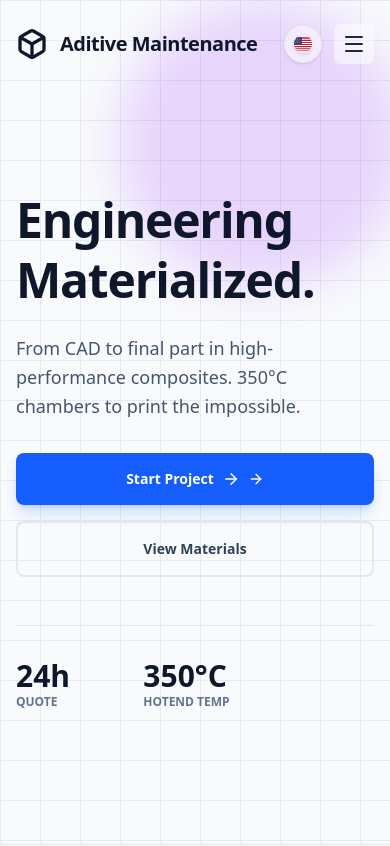
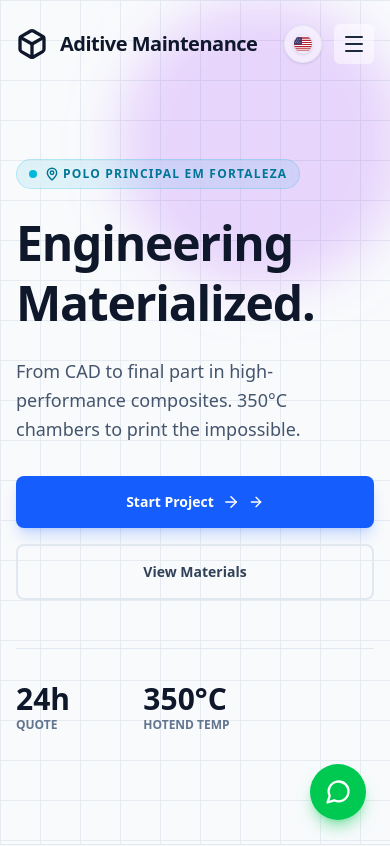
Before and after one commit to Carloshuanbrito/site-wanessa, a React (Vite) app: page / in a window 390 px wide. Shown: the top 846 px of the page. Built offline with nearby package versions, Linux system fonts and the light colour scheme.

Commit message:
melhorias

```diff
--- a/App.tsx
+++ b/App.tsx
@@ -8,6 +8,7 @@ import ProcessTimeline from './components/ProcessTimeline'; // <--- NOVO
 import TechSpecs from './components/TechSpecs';
 import CTA from './components/CTA';
 import Footer from './components/Footer';
+import FloatingWhatsApp from './components/FloatingWhatsApp';
 import './index.css';
 
 function App() {
@@ -24,6 +25,7 @@ function App() {
         <CTA />
       </main>
       <Footer />
+      <FloatingWhatsApp />
     </div>
   );
 }
--- a/components/CTA.tsx
+++ b/components/CTA.tsx
@@ -45,7 +45,7 @@ const CTA: React.FC = () => {
                 </span>
               </Button>
 
-              <a href="https://wa.me/5511999999999" target="_blank" rel="noopener noreferrer" className="w-full sm:w-auto flex items-center justify-center gap-2 px-8 py-4 rounded-xl text-white font-medium hover:bg-white/10 transition-colors border border-white/10 backdrop-blur-sm">
+              <a href="https://wa.me/5585997629938" target="_blank" rel="noopener noreferrer" className="w-full sm:w-auto flex items-center justify-center gap-2 px-8 py-4 rounded-xl text-white font-medium hover:bg-green-600 transition-colors border border-green-500/50 backdrop-blur-sm bg-green-500/20">
                 <MessageSquare size={20} />
                 WhatsApp
               </a>
@@ -56,6 +56,25 @@ const CTA: React.FC = () => {
             </p>
           </div>
         </motion.div>
+
+        {/* Google Maps Embed */}
+        <motion.div
+           initial={{ opacity: 0, y: 30 }}
+           whileInView={{ opacity: 1, y: 0 }}
+           transition={{ duration: 0.5, delay: 0.2 }}
+           className="mt-12 rounded-3xl overflow-hidden shadow-xl border border-slate-200 h-80 relative"
+        >
+          <iframe
+            src="https://www.google.com/maps/embed?pb=!1m18!1m12!1m3!1d127755.99!2d-38.5434!3d-3.7172!2m3!1f0!2f0!3f0!3m2!1i1024!2i768!4f13.1!3m3!1m2!1s0x7c74899a069be4d%3A0x790caf2f9f7b5d2f!2sFortaleza%2C%20CE!5e0!3m2!1spt-BR!2sbr!4v1"
+            width="100%"
+            height="400"
+            style={{ border: 0, borderRadius: '12px' }}
+            allowFullScreen={true}
+            loading="lazy"
+            referrerPolicy="no-referrer-when-downgrade"
+            title="Localização em Fortaleza"
+          ></iframe>
+        </motion.div>
       </div>
     </section>
   );
--- /dev/null
+++ b/components/FloatingWhatsApp.tsx
@@ -0,0 +1,37 @@
+import React from 'react';
+import { motion } from 'framer-motion';
+
+const FloatingWhatsApp: React.FC = () => {
+    return (
+        <motion.a
+            href="https://wa.me/5585997629938"
+            target="_blank"
+            rel="noopener noreferrer"
+            initial={{ scale: 0, opacity: 0 }}
+            animate={{ scale: 1, opacity: 1 }}
+            transition={{ type: "spring", stiffness: 260, damping: 20, delay: 1 }}
+            className="fixed bottom-6 right-6 z-50 flex items-center justify-center w-14 h-14 bg-green-500 text-white rounded-full shadow-lg shadow-green-500/40 hover:bg-green-600 hover:scale-110 transition-all duration-300"
+            aria-label="Fale conosco no WhatsApp"
+        >
+            <svg
+                xmlns="http://www.w3.org/2000/svg"
+                width="28"
+                height="28"
+                viewBox="0 0 24 24"
+                fill="none"
+                stroke="currentColor"
+                strokeWidth="2"
+                strokeLinecap="round"
+                strokeLinejoin="round"
+                className="lucide lucide-message-circle"
+            >
+                <path d="m3 21 1.9-5.7a8.5 8.5 0 1 1 3.8 3.8z" />
+            </svg>
+
+            {/* Ping animation behind the icon */}
+            <span className="absolute -z-10 w-full h-full rounded-full bg-green-400 opacity-40 animate-ping"></span>
+        </motion.a>
+    );
+};
+
+export default FloatingWhatsApp;
--- a/components/Footer.tsx
+++ b/components/Footer.tsx
@@ -61,16 +61,18 @@ const Footer: React.FC = () => {
                 contato@aditivemaintenance.com.br
               </li>
               <li className="flex items-center group cursor-pointer">
-                <div className="p-2 bg-white border border-slate-200 rounded-lg mr-3 group-hover:border-brand-300 transition-colors">
-                  <Phone className="w-4 h-4 text-brand-600" />
-                </div>
-                +55 11 99999-9999
+                <a href="https://wa.me/5585997629938" target="_blank" rel="noopener noreferrer" className="flex items-center w-full">
+                  <div className="p-2 bg-white border border-slate-200 rounded-lg mr-3 group-hover:border-green-500 transition-colors">
+                    <Phone className="w-4 h-4 text-green-500" />
+                  </div>
+                  (85) 99762-9938
+                </a>
               </li>
               <li className="flex items-center">
                 <div className="p-2 bg-white border border-slate-200 rounded-lg mr-3">
                   <MapPin className="w-4 h-4 text-brand-600" />
                 </div>
-                São Paulo, SP - Brasil
+                Fortaleza, CE - Brasil
               </li>
             </ul>
           </div>
--- a/components/Hero.tsx
+++ b/components/Hero.tsx
@@ -32,12 +32,20 @@ const Hero: React.FC = () => {
           transition={{ duration: 0.8, ease: "easeOut" }}
           className="max-w-2xl"
         >
-          {/* Badge */}
+          {/* Badge de Localização / Polo */}
           <motion.div
-            initial={{ scale: 0 }} animate={{ scale: 1 }} transition={{ delay: 0.5 }}>
-            <span className="flex h-2 w-2 relative mr-2">
-              <span className="animate-ping absolute inline-flex h-full w-full rounded-full bg-brand-400 opacity-75"></span>
-              <span className="relative inline-flex rounded-full h-2 w-2 bg-brand-500"></span>
+            initial={{ opacity: 0, y: 10 }}
+            animate={{ opacity: 1, y: 0 }}
+            transition={{ delay: 0.6 }}
+            className="inline-flex items-center gap-2 px-3 py-1.5 mb-6 rounded-full bg-cyan-500/10 border border-cyan-500/20 backdrop-blur-sm"
+          >
+            <div className="flex h-2 w-2 relative">
+              <span className="animate-ping absolute inline-flex h-full w-full rounded-full bg-cyan-400 opacity-75"></span>
+              <span className="relative inline-flex rounded-full h-2 w-2 bg-cyan-500"></span>
+            </div>
+            <span className="text-cyan-700 font-bold text-xs uppercase tracking-widest flex items-center gap-1">
+              <svg xmlns="http://www.w3.org/2000/svg" width="14" height="14" viewBox="0 0 24 24" fill="none" stroke="currentColor" strokeWidth="2.5" strokeLinecap="round" strokeLinejoin="round" className="lucide lucide-map-pin"><path d="M20 10c0 4.993-5.539 10.193-7.399 11.799a1 1 0 0 1-1.202 0C9.539 20.193 4 14.993 4 10a8 8 0 0 1 16 0"/><circle cx="12" cy="10" r="3"/></svg>
+              Polo Principal em Fortaleza
             </span>
           </motion.div>
 
--- a/components/ProcessTimeline.tsx
+++ b/components/ProcessTimeline.tsx
@@ -9,35 +9,39 @@ const steps = [
         desc: "Envie seu Projeto 3D/STEP. Nossa IA analisa a geometria instantaneamente.",
         icon: UploadCloud,
         color: "blue",
-        glow: "shadow-blue-500/20",
-        border: "group-hover:border-blue-500/50"
+        glow: "shadow-blue-500/50",
+        border: "group-hover:border-blue-500/60",
+        tooltip: "Análise automática de malha 3D e geometria"
     },
     {
         id: 2,
         title: "Validação Técnica",
         desc: "Engenheiros verificam tolerâncias e orientam o melhor material.",
         icon: ScanSearch,
-        color: "emerald",
-        glow: "shadow-emerald-500/20",
-        border: "group-hover:border-emerald-500/50"
+        color: "blue",
+        glow: "shadow-blue-500/50",
+        border: "group-hover:border-blue-500/60",
+        tooltip: "Verificação de tolerâncias e recomendação de material"
     },
     {
         id: 3,
         title: "Manufatura Industrial",
         desc: "Impressão em câmara aquecida (350°C) com controle de qualidade.",
         icon: Printer,
-        color: "amber",
-        glow: "shadow-amber-500/20",
-        border: "group-hover:border-amber-500/50"
+        color: "blue",
+        glow: "shadow-blue-500/50",
+        border: "group-hover:border-blue-500/60",
+        tooltip: "Impressão 3D de alta performance"
     },
     {
         id: 4,
         title: "Entrega Certificada",
         desc: "Pós-processamento, limpeza química e envio com relatório dimensional.",
         icon: PackageCheck,
-        color: "purple",
-        glow: "shadow-purple-500/20",
-        border: "group-hover:border-purple-500/50"
+        color: "blue",
+        glow: "shadow-blue-500/50",
+        border: "group-hover:border-blue-500/60",
+        tooltip: "Relatório dimensional e engenharia de qualidade"
     }
 ];
 
@@ -90,8 +94,8 @@ const TiltCard = ({ step, index }: { step: any, index: number }) => {
 
                 {/* Header do Card */}
                 <div style={{ transform: "translateZ(30px)" }}>
-                    {/* Ícone com brilho colorido */}
-                    <div className={`w-14 h-14 rounded-xl bg-${step.color}-500/10 flex items-center justify-center mb-6 border border-${step.color}-500/20 group-hover:scale-110 transition-transform duration-500`}>
+                    {/* Ícone com brilho colorido e Tooltip */}
+                    <div title={step.tooltip} className={`relative w-14 h-14 rounded-xl bg-${step.color}-500/10 flex items-center justify-center mb-6 border border-${step.color}-500/20 group-hover:scale-110 group-hover:shadow-[0_0_15px_rgba(56,189,248,0.5)] transition-all duration-500 cursor-help`}>
                         <step.icon size={28} className={`text-${step.color}-400`} />
                     </div>
 
@@ -155,7 +159,14 @@ const ProcessTimeline: React.FC = () => {
                 {/* Grid de Cards */}
                 <div className="grid grid-cols-1 md:grid-cols-2 lg:grid-cols-4 gap-8 relative z-10 mb-24">
                     {steps.map((step, idx) => (
-                        <React.Fragment key={idx}>
+                        <motion.div
+                            key={idx}
+                            initial={{ opacity: 0, scale: 0.9, y: 30 }}
+                            whileInView={{ opacity: 1, scale: 1, y: 0 }}
+                            viewport={{ once: true, margin: "-50px" }}
+                            transition={{ duration: 0.6, delay: idx * 0.15 }}
+                            className="relative"
+                        >
                             <TiltCard step={step} index={idx} />
 
                             {/* Seta de Conexão (Entre cards) - Desktop only */}
@@ -164,7 +175,7 @@ const ProcessTimeline: React.FC = () => {
                                     <ArrowRight size={24} className="opacity-20" />
                                 </div>
                             )}
-                        </React.Fragment>
+                        </motion.div>
                     ))}
                 </div>
 
```
